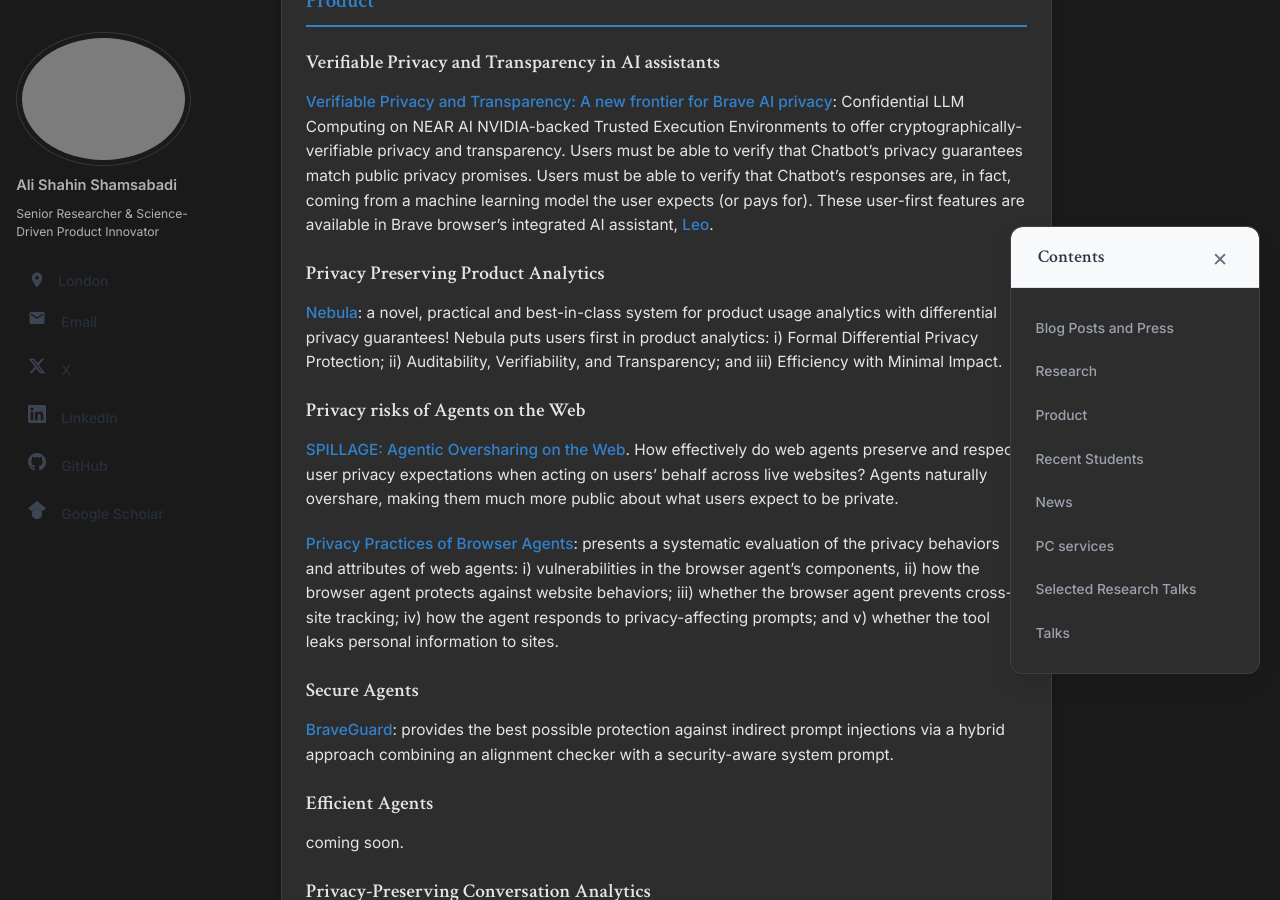
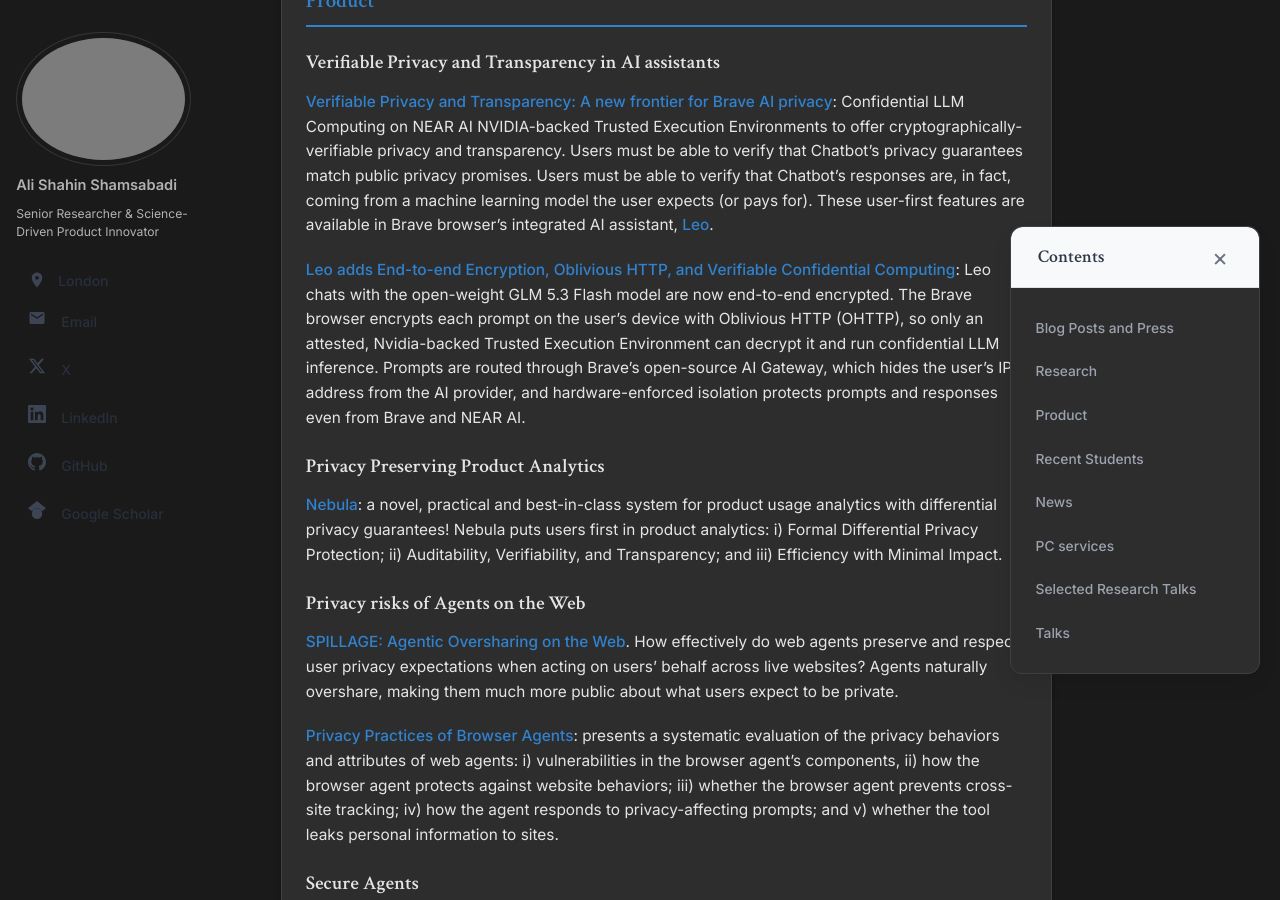
Before and after one commit to AliShahin/AliShahin.github.io, a Jekyll site: the page built from _pages/about.md, in a window 1280 px wide and 900 px high, scrolled down 2338 px. Built offline with Jekyll 4.4.1, drawn with Linux system fonts in a browser that asks for light colours; some of the changed text lies outside the part shown.

Commit message:
Add Leo end-to-end encryption launch to Product and News

```diff
--- a/_pages/about.md
+++ b/_pages/about.md
@@ -112,6 +112,8 @@ My research initiates a fundamental question:
 <p><a href="https://brave.com/blog/browser-ai-tee/">Verifiable Privacy and Transparency: A new frontier for Brave AI privacy</a>: Confidential LLM Computing on NEAR AI NVIDIA-backed Trusted Execution Environments to offer cryptographically-verifiable privacy and transparency. Users must be able to verify that Chatbot’s privacy guarantees match public privacy promises. Users must be able to verify that Chatbot’s responses are, in fact, coming from a machine learning model the user expects (or pays for).
 These user-first features are available in Brave browser’s integrated AI assistant, <a href="https://brave.com/leo/">Leo</a>.
 </p>
+<p><a href="https://brave.com/blog/browser-ai-e2ee/">Leo adds End-to-end Encryption, Oblivious HTTP, and Verifiable Confidential Computing</a>: Leo chats with the open-weight GLM 5.3 Flash model are now end-to-end encrypted. The Brave browser encrypts each prompt on the user’s device with Oblivious HTTP (OHTTP), so only an attested, Nvidia-backed Trusted Execution Environment can decrypt it and run confidential LLM inference. Prompts are routed through Brave’s open-source AI Gateway, which hides the user’s IP address from the AI provider, and hardware-enforced isolation protects prompts and responses even from Brave and NEAR AI.
+</p>
 
 
 <h3>Privacy Preserving Product Analytics</h3>
@@ -162,6 +164,7 @@ user privacy expectations when acting on users’ behalf across live websites? A
 
 <div class="publication-list">
 <ul>
+<li><strong>[October 2026]</strong> Launched <a href="https://brave.com/blog/browser-ai-e2ee/">Another Brave User-First AI Win: Leo adds End-to-end Encryption, Oblivious HTTP, and Verifiable Confidential Computing</a>.</li>
 <li><strong>[May 2026]</strong> Paper accepted at the ACM Conference on AI and Agentic Systems <a href="https://www.caisconf.org">CAIS2026</a>, called <a href="https://arxiv.org/abs/2605.15206">AgentStop: Terminating Local AI Agents Early to Save Energy in Consumer Devices</a>.</li>
 <li><strong>[December 2025]</strong> A new preprint in the intersection of web agents and privacy:  <a href="https://arxiv.org/pdf/2512.07725">Privacy Practices of Browser Agents</a>.</li>
 <li><strong>[November 2025]</strong> Launched  <a href="https://brave.com/blog/browser-ai-tee/">Verifiable Privacy and Transparency: A new frontier for Brave AI privacy</a>.</li>
```
